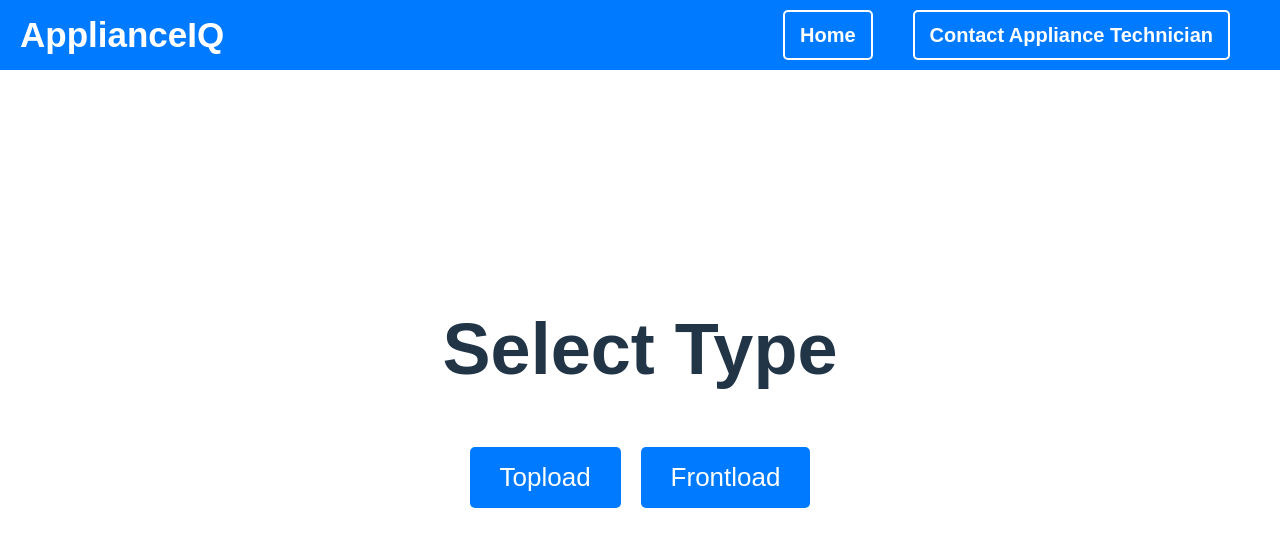
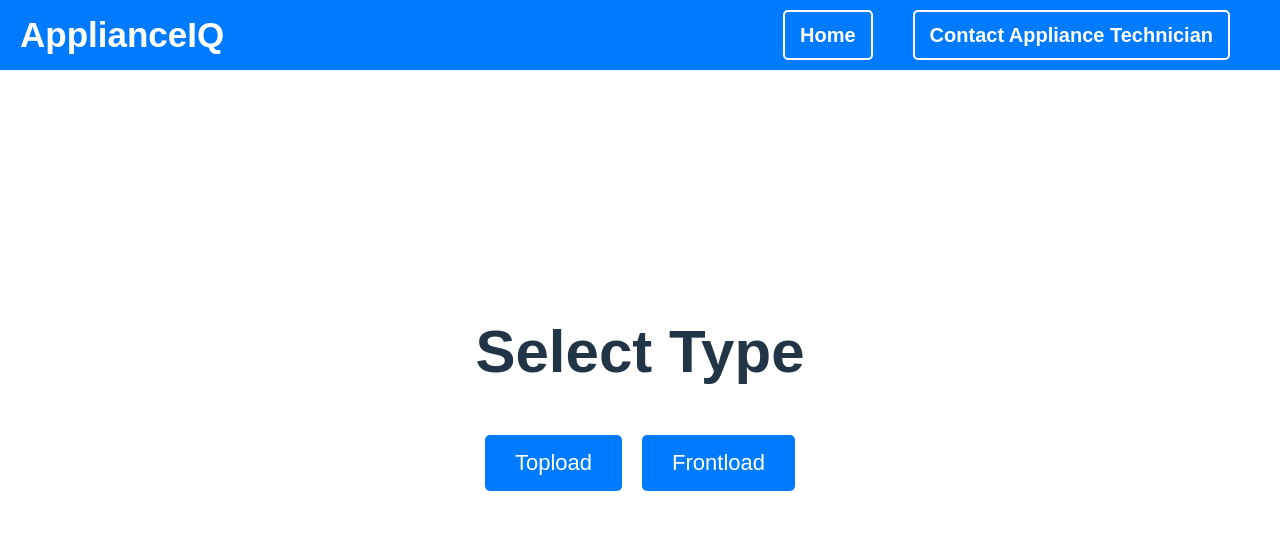
Before and after one commit to 42Zach/ApplianceIQ-Frontend, a React (Vite) app in the folder ApplianceIQ/: page /type-selection/1 in a window 1280 px wide. Shown: the top 546 px of the page. Built offline with nearby package versions, Linux system fonts and the light colour scheme.

Commit message:
Updating Diagnostic and Selection page

```diff
--- a/ApplianceIQ/src/assets/styles/DiagnosticPage.css
+++ b/ApplianceIQ/src/assets/styles/DiagnosticPage.css
@@ -14,7 +14,7 @@
 /* Steps */
 
 #steps-title {
-    font-size: 40px;
+    font-size: 35px;
 }
 
 /* Step and progress bar */
@@ -125,6 +125,9 @@ button:nth-child(4):hover {
         font-size: 25px;
         padding: 15px 30px;
     }
+    .diagnostic-step {
+        font-size: 20px;
+    }
 }
 
 /* Mobile view */
--- a/ApplianceIQ/src/assets/styles/TypeSelectionPage.css
+++ b/ApplianceIQ/src/assets/styles/TypeSelectionPage.css
@@ -33,12 +33,12 @@
 /* Desktop view */
 @media (min-width: 768px) {
     .type-selection-title {
-        font-size: 72px;
+        font-size: 60px;
     }
 
     .type-button {
         padding: 15px 30px;
-        font-size: 26px;
+        font-size: 22px;
     }
 }
 
```
